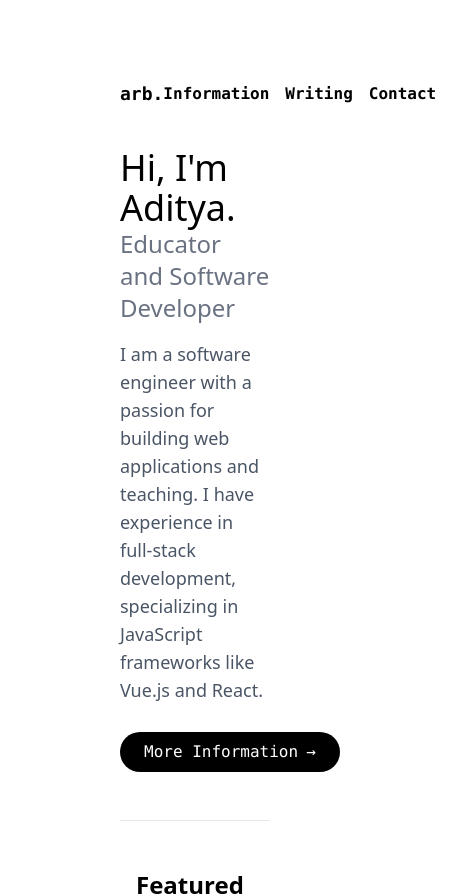
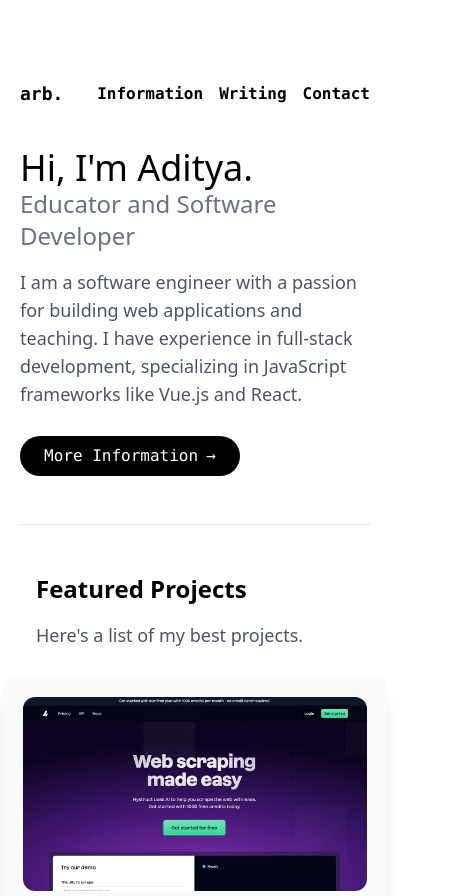
Before and after one commit to AdityaBaxla/portfolio, a Vue app: page / in a window 390 px wide. Shown: the top 896 px of the page, 474 px wide, since content can reach past the window. Built offline with nearby package versions, Linux system fonts and the light colour scheme.

Commit message:
added yml for github push CI

```diff
--- a/src/App.vue
+++ b/src/App.vue
@@ -2,7 +2,7 @@
   <!-- outer flex wrapper -->
   <div class="flex justify-center pt-10">
     <!-- inner constrained box -->
-    <div class="w-full max-w-4xl px-30 flex flex-col mt-10 gap-y-10">
+    <div class="w-full max-w-4xl px-5 md:px-30 flex flex-col mt-10 gap-y-10">
       <NavbarComp />
       <router-view />
       <FooterComponent />
@@ -18,11 +18,4 @@ export default {
 }
 </script>
 
-<style scoped>
-/* .main-container {
-  margin: 5rem;
-  display: flex;
-  flex-direction: column;
-  min-height: 100vh;
-} */
-</style>
+<style scoped></style>
```
